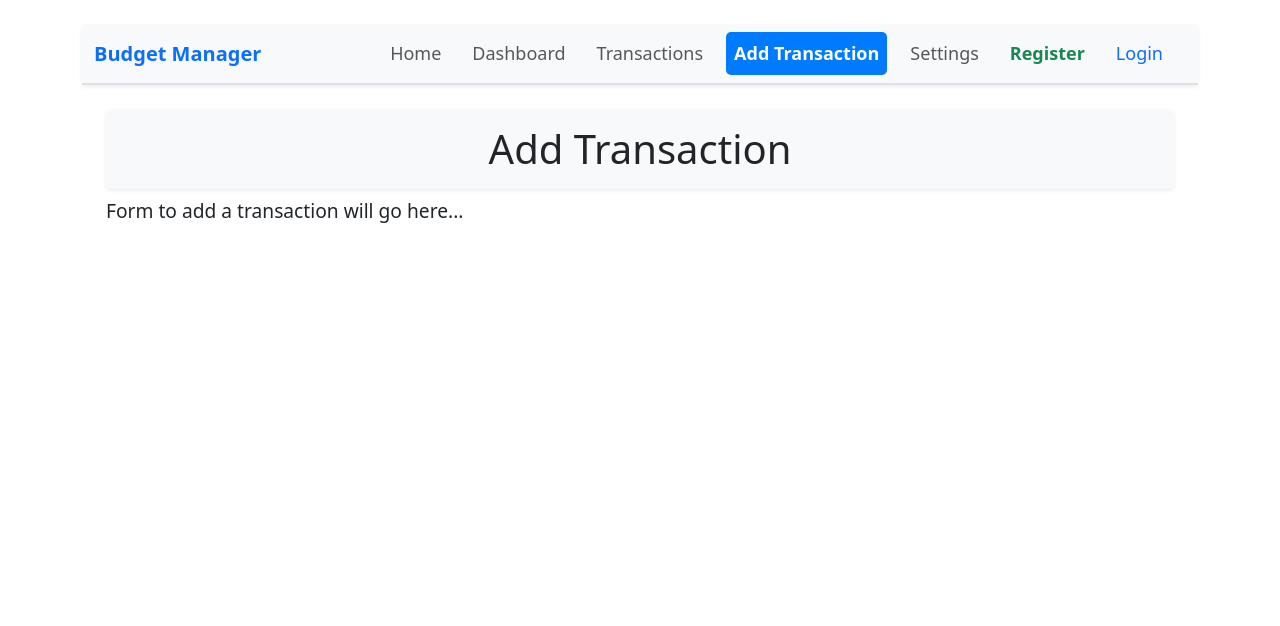
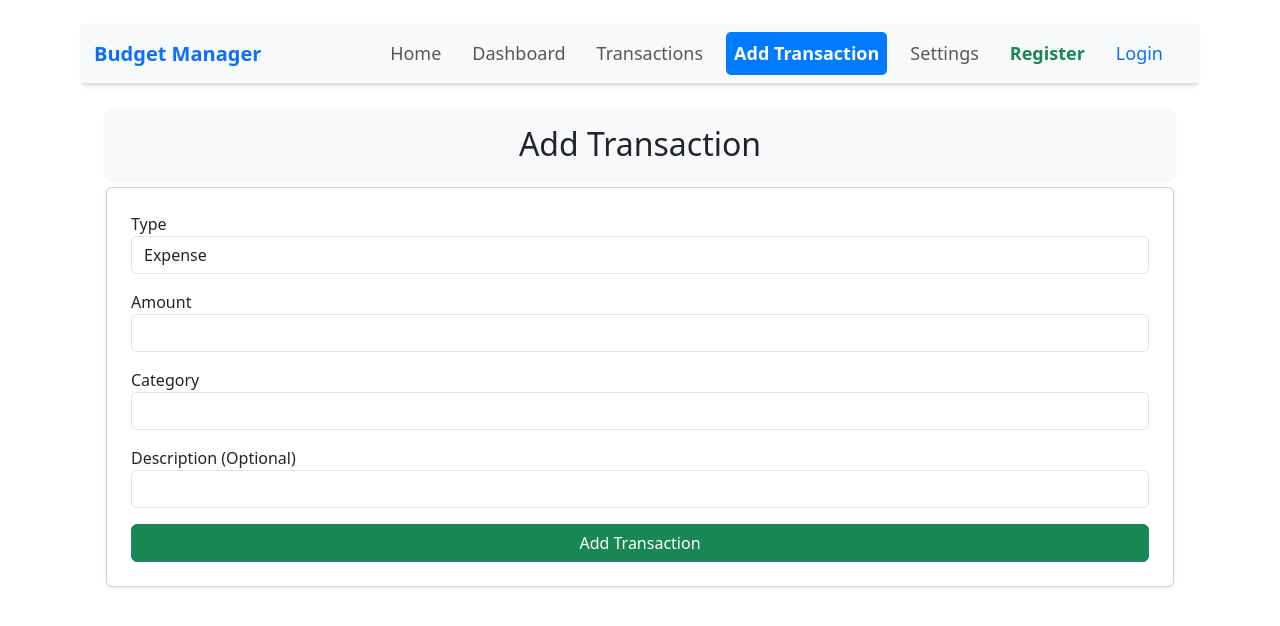
Before and after one commit to TalMadar97/budget-manager-client, a React (Create React App) app: page /add-transaction in a window 1280 px wide. Shown: the top 626 px of the page. Built offline with nearby package versions, Linux system fonts and the light colour scheme; the HTML template or start-up script is replaced by a standard one.

Commit message:
add transaction form with validation and update dashboard currency display

```diff
--- a/src/pages/AddTransaction.js
+++ b/src/pages/AddTransaction.js
@@ -1,12 +1,109 @@
-function AddTransaction() {
+import React, { useState } from "react";
+import { useNavigate } from "react-router-dom";
+import { toast } from "react-toastify";
+
+const AddTransaction = () => {
+  const [type, setType] = useState("expense");
+  const [amount, setAmount] = useState("");
+  const [category, setCategory] = useState("");
+  const [description, setDescription] = useState("");
+  const navigate = useNavigate();
+
+  const handleSubmit = async (e) => {
+    e.preventDefault();
+
+    if (!amount || isNaN(amount) || amount <= 0) {
+      return toast.error("Please enter a valid positive amount.");
+    }
+
+    if (!category.trim()) {
+      return toast.error("Category is required.");
+    }
+
+    try {
+      const token = localStorage.getItem("token");
+      const res = await fetch("http://localhost:8181/api/transactions", {
+        method: "POST",
+        headers: {
+          "Content-Type": "application/json",
+          Authorization: `Bearer ${token}`,
+        },
+        body: JSON.stringify({
+          type,
+          amount: Number(amount),
+          category,
+          description,
+        }),
+      });
+
+      if (!res.ok) {
+        const err = await res.json();
+        throw new Error(err.message || "Failed to add transaction");
+      }
+
+      toast.success("Transaction added successfully");
+      navigate("/transactions");
+    } catch (err) {
+      toast.error("Error: " + err.message);
+    }
+  };
+
   return (
-    <div className="p-4">
-      <h1 className="p-3 bg-light rounded shadow-sm text-center">
+    <div className="container p-4">
+      <h2 className="p-3 bg-light rounded shadow-sm text-center">
         Add Transaction
-      </h1>
-      <p>Form to add a transaction will go here...</p>
+      </h2>
+      <form onSubmit={handleSubmit} className="card p-4 shadow-sm">
+        <div className="mb-3">
+          <label>Type</label>
+          <select
+            className="form-control"
+            value={type}
+            onChange={(e) => setType(e.target.value)}
+          >
+            <option value="income">Income</option>
+            <option value="expense">Expense</option>
+          </select>
+        </div>
+
+        <div className="mb-3">
+          <label>Amount</label>
+          <input
+            type="number"
+            className="form-control"
+            value={amount}
+            onChange={(e) => setAmount(e.target.value)}
+            required
+          />
+        </div>
+
+        <div className="mb-3">
+          <label>Category</label>
+          <input
+            type="text"
+            className="form-control"
+            value={category}
+            onChange={(e) => setCategory(e.target.value)}
+            required
+          />
+        </div>
+
+        <div className="mb-3">
+          <label>Description (Optional)</label>
+          <input
+            type="text"
+            className="form-control"
+            value={description}
+            onChange={(e) => setDescription(e.target.value)}
+          />
+        </div>
+
+        <button type="submit" className="btn btn-success w-100">
+          Add Transaction
+        </button>
+      </form>
     </div>
   );
-}
+};
 
 export default AddTransaction;
--- a/src/pages/Dashboard.js
+++ b/src/pages/Dashboard.js
@@ -47,7 +47,7 @@ const Dashboard = () => {
       </h2>
 
       <div className="alert alert-info text-center fs-4">
-        💰 Current Budget: <strong>${user.budget}</strong>
+        Current Budget: <strong>{user.budget} ₪</strong>
       </div>
 
       <div className="d-flex gap-3 justify-content-center mt-3">
--- a/src/pages/Transactions.js
+++ b/src/pages/Transactions.js
@@ -48,13 +48,21 @@ function Transactions() {
               </tr>
             </thead>
             <tbody>
-              {transactions.map((tx) => (
-                <tr key={tx._id}>
-                  <td>{tx.type}</td>
-                  <td>${tx.amount}</td>
+              {transactions.map((tx, index) => (
+                <tr
+                  key={tx._id}
+                  className={
+                    tx.type === "income" ? "table-success" : "table-danger"
+                  }
+                  style={{
+                    backgroundColor: index % 2 === 0 ? "#fff" : "#f9f9f9",
+                  }}
+                >
+                  <td className="text-capitalize">{tx.type}</td>
+                  <td>₪{tx.amount.toLocaleString()}</td>
                   <td>{tx.category}</td>
                   <td>{tx.description}</td>
-                  <td>{new Date(tx.date).toLocaleDateString()}</td>
+                  <td>{new Date(tx.date).toLocaleDateString("he-IL")}</td>
                 </tr>
               ))}
             </tbody>
```
